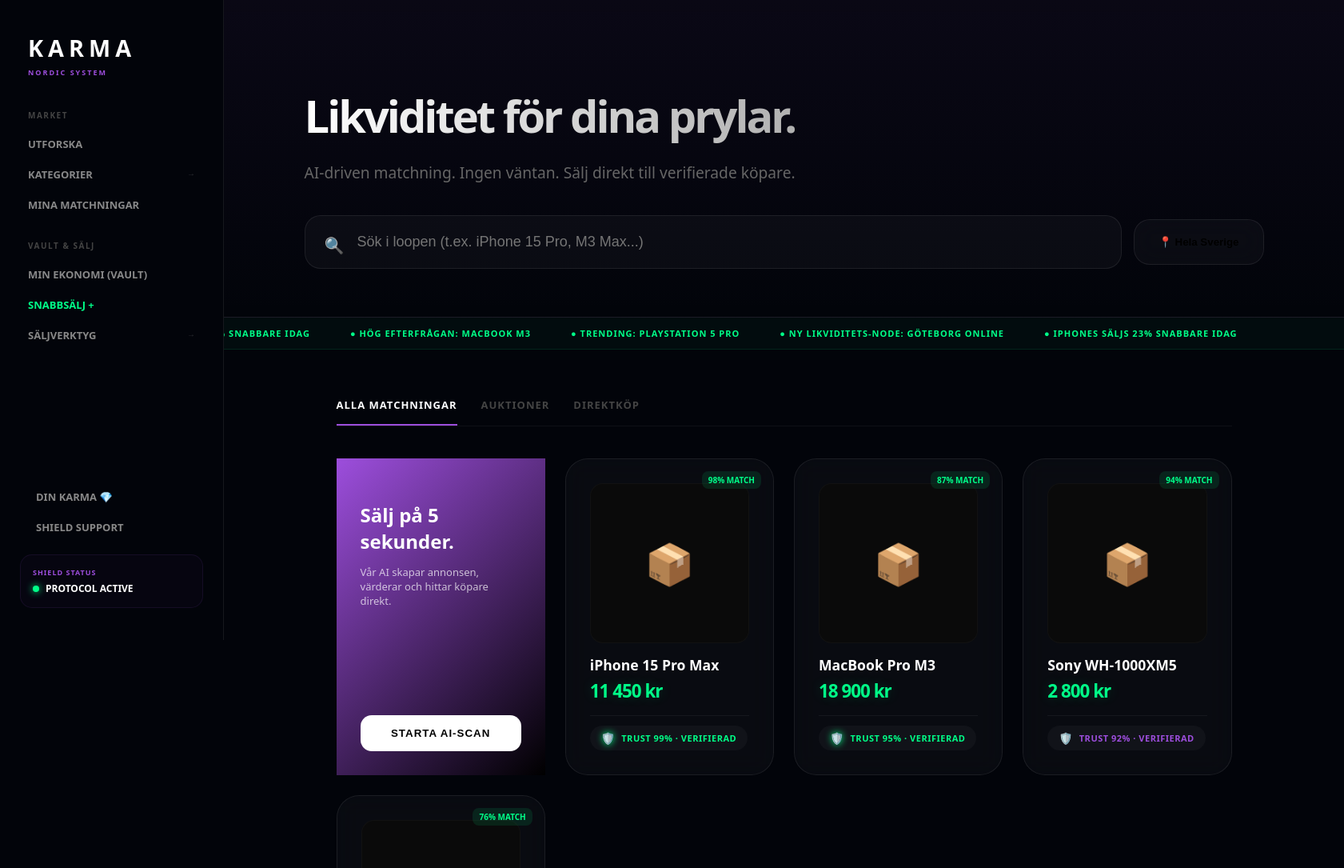
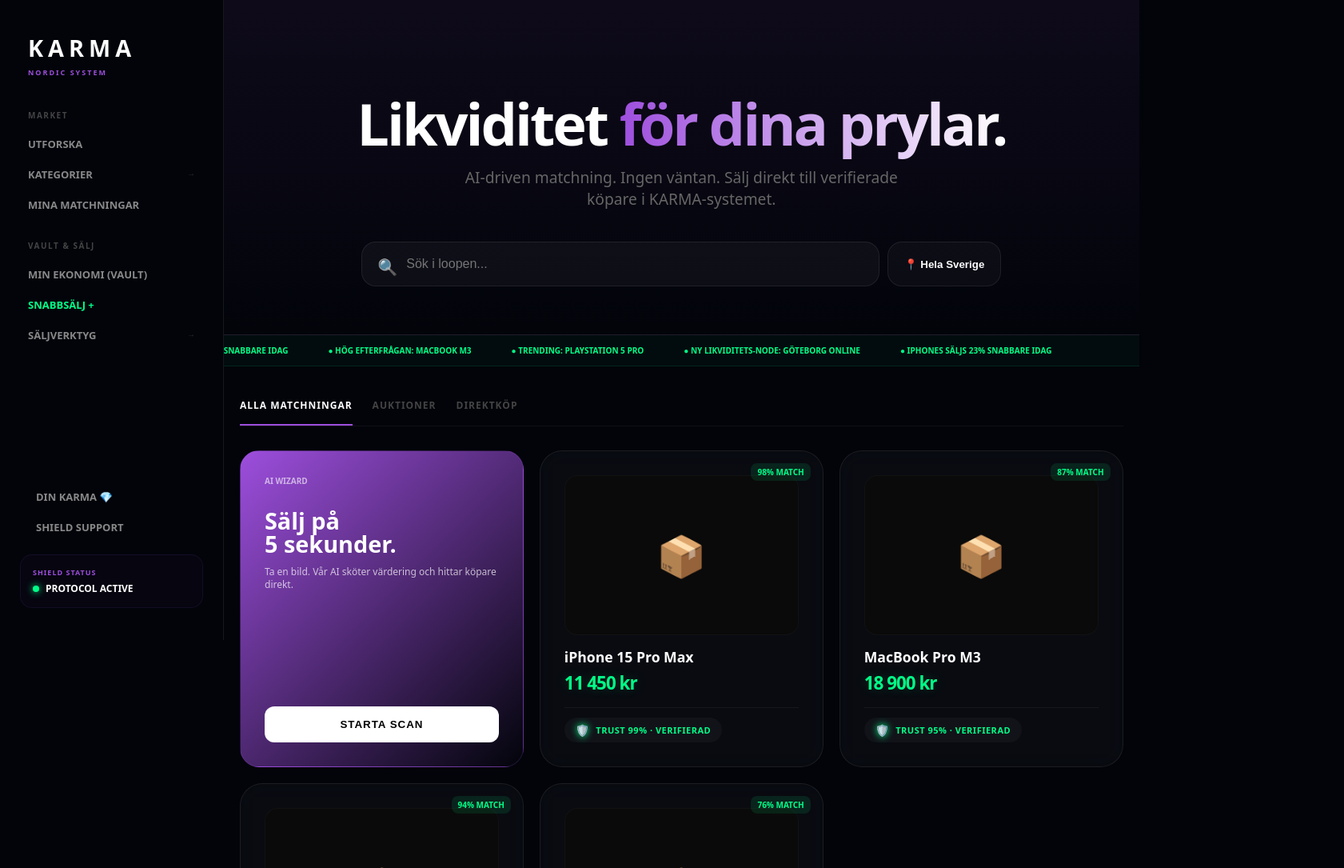
Before and after one commit to gascheckking/marketbeg-appGem, a Next.js app: page / in a window 1280 px wide. Shown: the top 1085 px of the page at 80% size, 1681 px wide, since content can reach past the window. Built offline with nearby package versions, Linux system fonts and the light colour scheme.

Commit message:
Update page.tsx

```diff
--- a/app/page.tsx
+++ b/app/page.tsx
@@ -8,64 +8,52 @@ export default function Marketplace() {
   const router = useRouter();
 
   return (
-    <div style={{ width: '100%', minHeight: '100vh' }}>
+    <div style={{ width: '100%', minHeight: '100vh', paddingBottom: '100px' }}>
 
-      {/* HERO / SEARCH SECTION */}
+      {/* HERO / SEARCH SECTION - Nu med "Hero-text" som skalar för mobil */}
       <section style={{
-        padding: '60px 40px',
-        background: 'linear-gradient(to bottom, rgba(157,78,221,0.05) 0%, transparent 100%)',
-        borderBottom: '1px solid var(--border)'
+        padding: '60px 20px',
+        background: 'linear-gradient(to bottom, rgba(157,78,221,0.08) 0%, transparent 100%)',
+        borderBottom: '1px solid var(--border)',
+        textAlign: 'center'
       }}>
         <div style={{ maxWidth: '1200px', margin: '0 auto' }}>
-          <h1 style={{
-            fontSize: '3.5rem',
-            fontWeight: 900,
-            letterSpacing: '-3px',
-            marginBottom: '10px',
-            background: 'linear-gradient(to right, #fff, #666)',
-            WebkitBackgroundClip: 'text',
-            WebkitTextFillColor: 'transparent'
-          }}>
-            Likviditet för dina prylar.
+          <h1 className="hero-text">
+            Likviditet <br className="mobile-only" />
+            <span style={{
+              background: 'linear-gradient(to right, var(--neon-purple), #fff)',
+              WebkitBackgroundClip: 'text',
+              WebkitTextFillColor: 'transparent'
+            }}>för dina prylar.</span>
           </h1>
-          <p className="muted" style={{ fontSize: '1.2rem', marginBottom: '40px' }}>
-            AI-driven matchning. Ingen väntan. Sälj direkt till verifierade köpare.
+          <p className="muted" style={{ fontSize: 'clamp(1rem, 4vw, 1.2rem)', marginBottom: '40px', maxWidth: '600px', margin: '0 auto 40px' }}>
+            AI-driven matchning. Ingen väntan. Sälj direkt till verifierade köpare i KARMA-systemet.
           </p>
 
-          <div style={{ display: 'flex', gap: '15px', alignItems: 'center' }}>
+          <div className="search-flex-container">
             <div style={{ flex: 1, position: 'relative' }}>
               <input
                 type="text"
-                placeholder="Sök i loopen (t.ex. iPhone 15 Pro, M3 Max...)"
-                style={{
-                  width: '100%',
-                  padding: '22px 65px',
-                  borderRadius: '20px',
-                  background: 'rgba(255,255,255,0.03)',
-                  border: '1px solid rgba(255,255,255,0.08)',
-                  color: '#fff',
-                  fontSize: '18px',
-                  outline: 'none'
-                }}
+                placeholder="Sök i loopen..."
+                className="main-search-input"
               />
-              <span style={{ position: 'absolute', left: '25px', top: '24px', fontSize: '20px' }}>🔍</span>
+              <span style={{ position: 'absolute', left: '20px', top: '18px', fontSize: '20px' }}>🔍</span>
             </div>
-            <button className="glass-card" style={{ padding: '20px 30px', borderRadius: '20px', fontWeight: 700, cursor: 'pointer' }}>
-              📍 Hela Sverige
+            <button className="location-btn">
+              📍 <span className="desktop-only">Hela Sverige</span>
             </button>
           </div>
         </div>
       </section>
 
-      {/* MARKET PULSE TICKER (Din roadmap-idé) */}
+      {/* MARKET PULSE TICKER */}
       <div style={{
         background: 'rgba(0,255,136,0.03)',
         borderBottom: '1px solid rgba(0,255,136,0.1)',
         padding: '12px 0',
-        overflow: 'hidden',
-        whiteSpace: 'nowrap'
+        overflow: 'hidden'
       }}>
-        <div className="ticker-wrap" style={{ display: 'flex', gap: '50px', fontSize: '11px', fontWeight: 900, color: 'var(--neon-mint)', textTransform: 'uppercase', letterSpacing: '1px' }}>
+        <div className="ticker-wrap">
           <span>● IPHONES SÄLJS 23% SNABBARE IDAG</span>
           <span>● HÖG EFTERFRÅGAN: MACBOOK M3</span>
           <span>● TRENDING: PLAYSTATION 5 PRO</span>
@@ -74,71 +62,139 @@ export default function Marketplace() {
         </div>
       </div>
 
-      <main style={{ maxWidth: '1200px', margin: '0 auto', padding: '60px 40px' }}>
+      <main style={{ maxWidth: '1200px', margin: '0 auto', padding: '40px 20px' }}>
 
-        {/* TABS */}
-        <div style={{ display: 'flex', gap: '30px', marginBottom: '40px', borderBottom: '1px solid rgba(255,255,255,0.05)' }}>
+        {/* TABS - Scrollbara på mobil så de inte bryts fult */}
+        <div className="tab-container">
           {['ALLA MATCHNINGAR', 'AUKTIONER', 'DIREKTKÖP'].map((tab, i) => (
-            <div key={tab} style={{
-              paddingBottom: '15px',
-              fontSize: '13px',
-              fontWeight: 900,
-              letterSpacing: '1px',
-              cursor: 'pointer',
-              color: i === 0 ? '#fff' : '#444',
-              borderBottom: i === 0 ? '2px solid var(--neon-purple)' : 'none'
-            }}>
+            <div key={tab} className={`tab-item ${i === 0 ? 'active' : ''}`}>
               {tab}
             </div>
           ))}
         </div>
 
         {/* PRODUKT-GRID */}
-        <div style={{ display: 'grid', gridTemplateColumns: 'repeat(auto-fill, minmax(260px, 1fr))', gap: '25px' }}>
-          {/* AI Quick Sell Promotion Card */}
-          <div className="glow-card" style={{
-            gridColumn: 'span 1',
-            background: 'linear-gradient(135deg, var(--neon-purple) 0%, #000 100%)',
-            padding: '30px',
-            display: 'flex',
-            flexDirection: 'column',
-            justifyContent: 'space-between'
-          }}>
+        <div style={{ display: 'grid', gridTemplateColumns: 'repeat(auto-fill, minmax(280px, 1fr))', gap: '20px' }}>
+
+          {/* AI Quick Sell Promotion Card - Nu mer kompakt och 'app-lik' */}
+          <div className="glow-card-sell">
             <div>
-              <h3 style={{ fontSize: '1.5rem', fontWeight: 900, marginBottom: '10px' }}>Sälj på 5 sekunder.</h3>
-              <p style={{ fontSize: '13px', color: 'rgba(255,255,255,0.7)' }}>Vår AI skapar annonsen, värderar och hittar köpare direkt.</p>
+              <div style={{ fontSize: '10px', fontWeight: 900, color: '#fff', marginBottom: '10px', opacity: 0.6 }}>AI WIZARD</div>
+              <h3 style={{ fontSize: '1.8rem', fontWeight: 900, marginBottom: '10px', lineHeight: 1 }}>Sälj på <br/> 5 sekunder.</h3>
+              <p style={{ fontSize: '12px', color: 'rgba(255,255,255,0.7)', lineHeight: '1.4' }}>Ta en bild. Vår AI sköter värdering och hittar köpare direkt.</p>
             </div>
             <button
               onClick={() => router.push('/sell')}
               className="primary-btn"
-              style={{ background: '#fff', color: '#000', width: '100%', marginTop: '20px' }}
+              style={{ background: '#fff', color: '#000', width: '100%', marginTop: '20px', borderRadius: '12px' }}
             >
-              STARTA AI-SCAN
+              STARTA SCAN
             </button>
           </div>
 
-          {/* MOCK DATA - Faktiska FeedCards */}
           <FeedCardSell id="1" title="iPhone 15 Pro Max" price={11450} trust={99} matchScore={98} />
           <FeedCardSell id="2" title="MacBook Pro M3" price={18900} trust={95} matchScore={87} />
           <FeedCardSell id="3" title="Sony WH-1000XM5" price={2800} trust={92} matchScore={94} />
           <FeedCardSell id="4" title="PlayStation 5" price={4500} trust={88} matchScore={76} />
         </div>
 
-        {/* RENT MODULE PREVIEW */}
         <div style={{ marginTop: '60px' }}>
           <h2 style={{ fontSize: '1.5rem', fontWeight: 900, marginBottom: '20px' }}>Passiv inkomst?</h2>
           <RentModule />
         </div>
-
       </main>
 
       <style jsx>{`
+        .hero-text {
+          font-size: clamp(2.5rem, 8vw, 4.5rem);
+          font-weight: 900;
+          letter-spacing: -3px;
+          line-height: 0.95;
+          margin-bottom: 20px;
+        }
+
+        .search-flex-container {
+          display: flex;
+          gap: 10px;
+          max-width: 800px;
+          margin: 0 auto;
+        }
+
+        .main-search-input {
+          width: 100%;
+          padding: 18px 55px;
+          border-radius: 18px;
+          background: rgba(255,255,255,0.04);
+          border: 1px solid var(--border);
+          color: #fff;
+          font-size: 16px;
+          outline: none;
+          transition: 0.2s;
+        }
+        .main-search-input:focus { border-color: var(--neon-purple); background: rgba(255,255,255,0.07); }
+
+        .location-btn {
+          padding: 0 20px;
+          border-radius: 18px;
+          background: var(--glass);
+          border: 1px solid var(--border);
+          color: #fff;
+          font-weight: 700;
+          cursor: pointer;
+        }
+
         .ticker-wrap {
+          display: flex;
+          gap: 50px;
+          font-size: 10px;
+          font-weight: 900;
+          color: var(--neon-mint);
+          white-space: nowrap;
           animation: ticker 30s linear infinite;
         }
+
+        .tab-container {
+          display: flex;
+          gap: 25px;
+          margin-bottom: 30px;
+          border-bottom: 1px solid rgba(255,255,255,0.05);
+          overflow-x: auto;
+        }
+        .tab-item {
+          padding-bottom: 15px;
+          font-size: 12px;
+          font-weight: 900;
+          letter-spacing: 1px;
+          cursor: pointer;
+          color: #444;
+          white-space: nowrap;
+        }
+        .tab-item.active { color: #fff; border-bottom: 2px solid var(--neon-purple); }
+
+        .glow-card-sell {
+          background: linear-gradient(135deg, var(--neon-purple) 0%, #02040a 100%);
+          padding: 30px;
+          border-radius: 24px;
+          display: flex;
+          flex-direction: column;
+          justify-content: space-between;
+          border: 1px solid rgba(157, 78, 221, 0.2);
+        }
+
         @keyframes ticker {
           0% { transform: translateX(0); }
           100% { transform: translateX(-50%); }
+        }
+
+        @media (max-width: 768px) {
+          .mobile-only { display: block; }
+          .desktop-only { display: none; }
+          .search-flex-container { flex-direction: column; }
+          .location-btn { padding: 15px; }
+        }
+
+        @media (min-width: 769px) {
+          .mobile-only { display: none; }
         }
       `}</style>
     </div>
```
